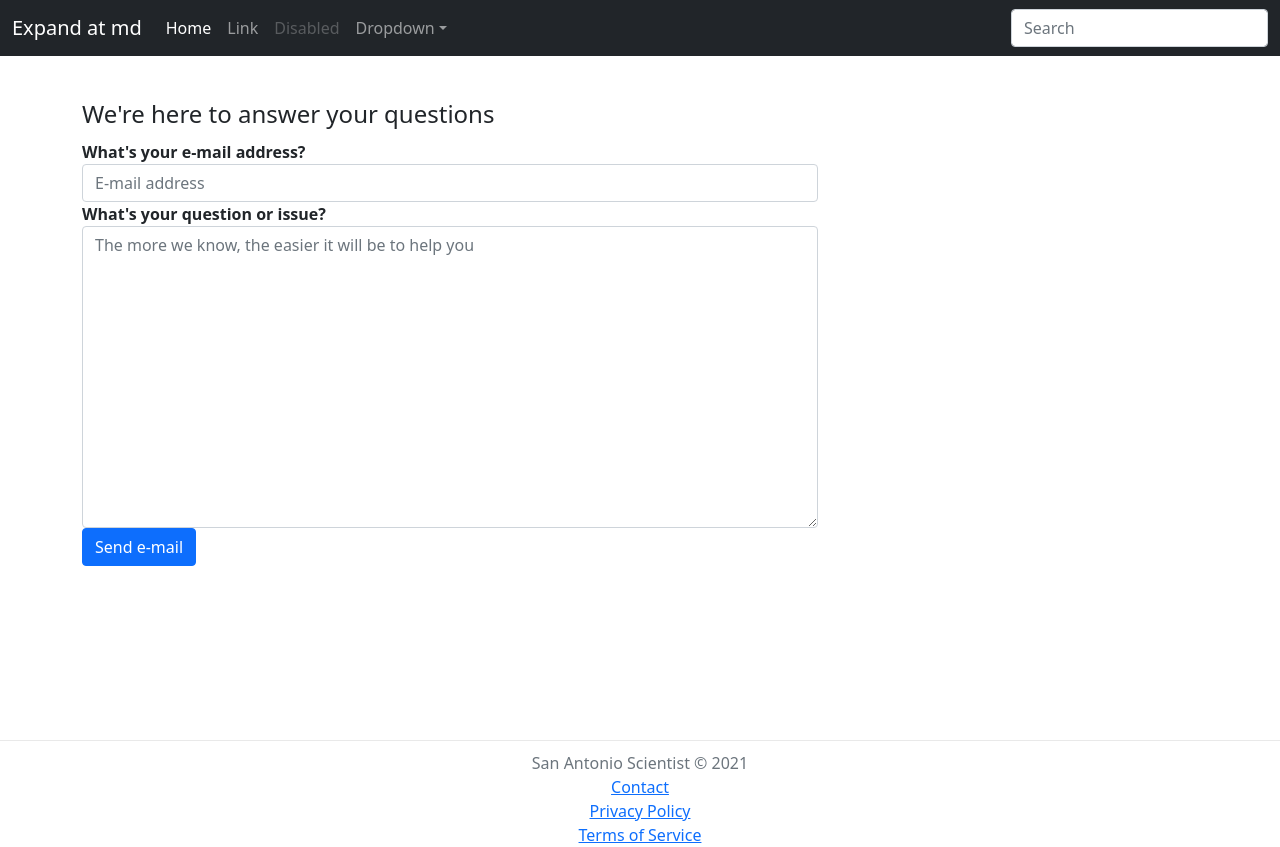
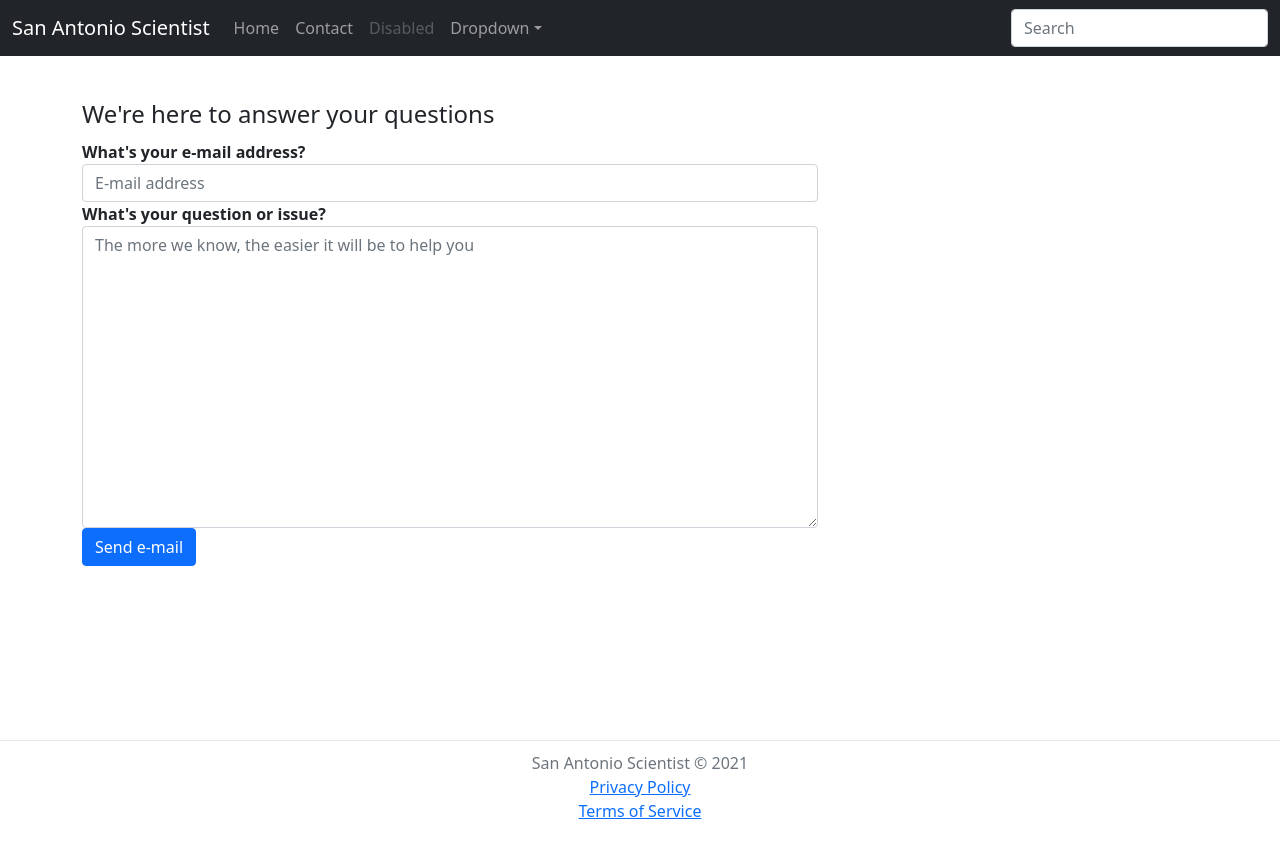
Before and after one commit to JameyPMcDowell/sanantonioscientist, a Flask app: page /contact in a window 1280 px wide. After the commit the page ends 819 px from the top, so only its background shows below. Run offline with Flask 2, Linux system fonts and the light colour scheme.

Commit message:
dropped duplicate contact link

```diff
--- a/sanantonioscientist/templates/layouts/base.html
+++ b/sanantonioscientist/templates/layouts/base.html
@@ -25,7 +25,7 @@
   <body>
     <nav class="navbar navbar-expand-md navbar-dark navbar-fixed-top bg-dark">
       <div class="container-fluid">
-        <a class="navbar-brand" href="#">Expand at md</a>
+        <a class="navbar-brand" href="#">San Antonio Scientist</a>
         <button class="navbar-toggler" type="button" data-bs-toggle="collapse" data-bs-target="#navbarsExample04" aria-controls="navbarsExample04" aria-expanded="false" aria-label="Toggle navigation">
           <span class="navbar-toggler-icon"></span>
         </button>
@@ -33,10 +33,10 @@
         <div class="collapse navbar-collapse" id="navbarsExample04">
           <ul class="navbar-nav me-auto mb-2 mb-md-0">
             <li class="nav-item">
-              <a class="nav-link active" aria-current="page" href="#">Home</a>
+              <a class="nav-link" aria-current="page" href="{{ url_for('page.home') }}">Home</a>
             </li>
             <li class="nav-item">
-              <a class="nav-link" href="#">Link</a>
+              <a class="nav-link" href="{{ url_for('contact.index') }}">Contact</a>
             </li>
             <li class="nav-item">
               <a class="nav-link disabled" href="#" tabindex="-1" aria-disabled="true">Disabled</a>
@@ -66,7 +66,6 @@
       <div class="container">
         <ul class="list-inline">
           <li class="text-muted">San Antonio Scientist &copy; 2021</li>
-          <li><a href="{{ url_for('contact.index') }}">Contact</a></li>
           <li><a href="{{ url_for('page.privacy') }}">Privacy Policy</a></li>
           <li><a href="{{ url_for('page.terms') }}">Terms of Service</a></li>
         </ul>
```
